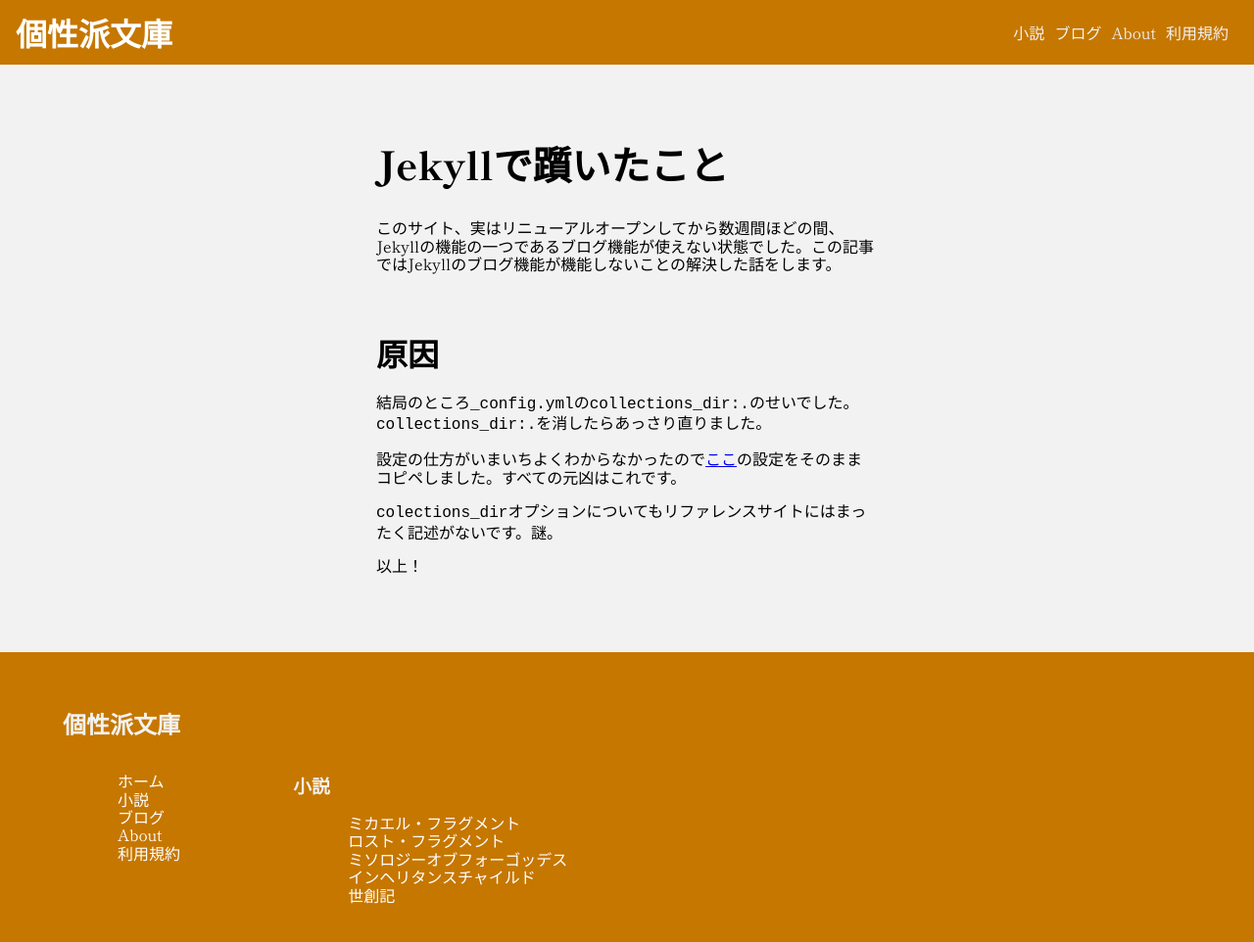
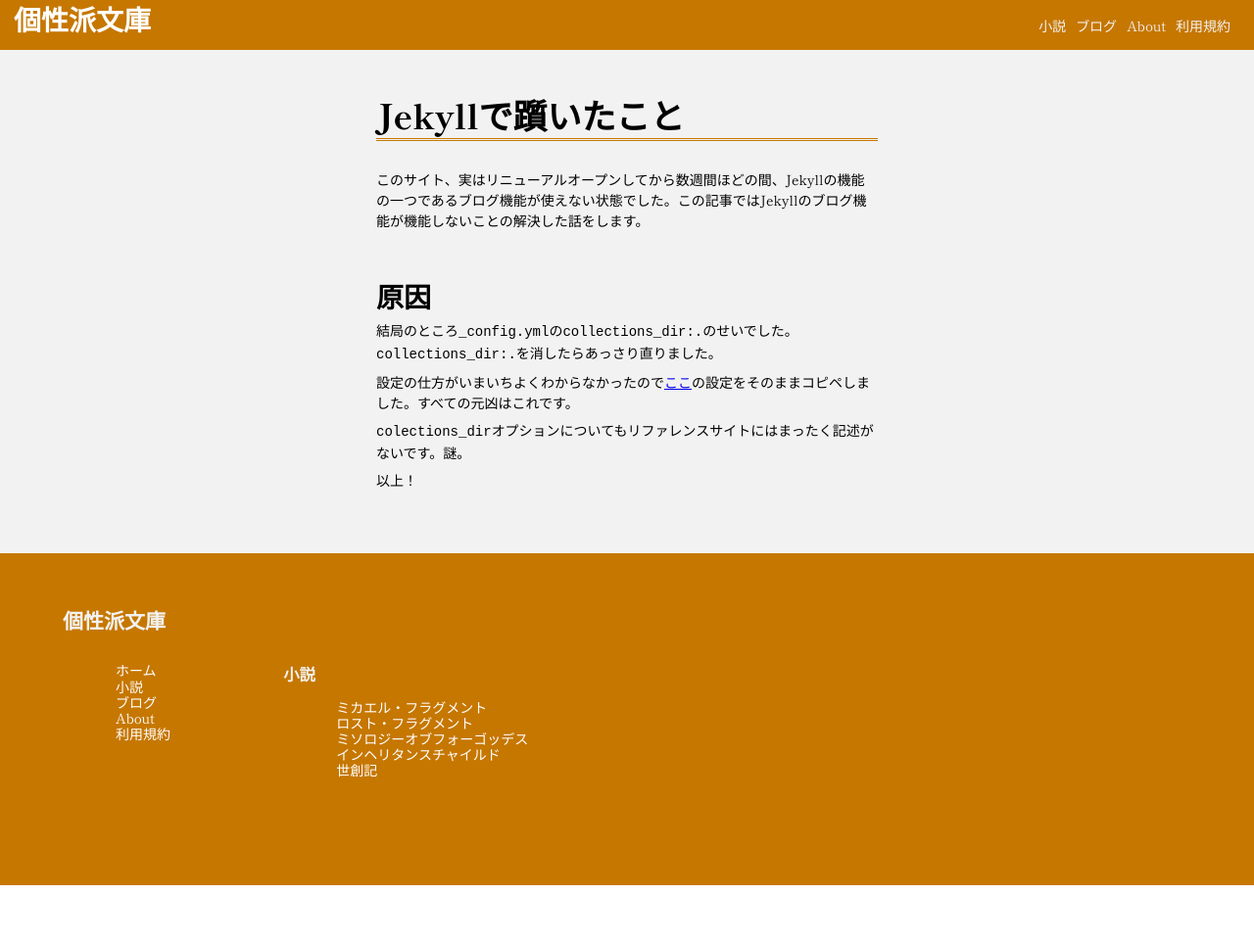
Before and after one commit to koseihabunnko/koseihabunnko.github.io, a Jekyll site: the page built from _posts/2022-12-03-jekyll-stumble.md, in a window 1280 px wide and 1035 px high. Shown: the top 962 px of the window at 98% size. Built offline with Jekyll 4.4.1, drawn with Linux system fonts in a browser that asks for light colours.

Commit message:
いろいろ修正

```diff
--- a/assets/css/main.css
+++ b/assets/css/main.css
@@ -5,6 +5,7 @@
   --background-color:#F3F2F2;
   --second-color:#c67700;
   --accent-color:#945400;
+  font-size: 10.5pt;
 }
 
 /*ヘッダー*/
@@ -12,7 +13,8 @@
   position: fixed;
   width: 100dvw;
   display: flex;
-  padding: 0.5em 1em;
+  padding: 0.25rem 1rem;
+  align-items: center;
   background-color: var(--second-color);
   top: 0;
   box-sizing: border-box;
@@ -20,15 +22,16 @@
 }
 
 .header__logo {
-  height: 1em;
-  line-height: 1em;
+  height: 2rem;
+  line-height: 1rem;
   color: white;
-  margin: auto auto auto 0;
+  margin: 0;
 }
 
 .header__logo-link{
   color: inherit;
   text-decoration: none;
+  font-size: 100%;
 }
 
 .header__menu-button{
@@ -64,16 +67,16 @@
 .header__dropdown-list {
   display: none;
   position: absolute;
-  right: 0.5em;
+  right: 0.5rem;
   background-color: var(--second-color);
   color: var(--second-color);
-  padding: 0.5em;
+  padding: 0.5rem;
   box-shadow: 0 0 10px 0 black;
 }
 
-.header__dropdown-list-item {
+.header__dropdown-list-irem {
   list-style: none;
-  margin-top: 0.25em;
+  margin-top: 0.25rem;
 }
 
 .header__item:hover .header__dropdown-list {
@@ -102,7 +105,7 @@
 }
 
 .section__body{
-  margin: 0.5em 0 0.5em 0.5em;
+  margin: 0.5rem 0 0.5rem 0.5rem;
 }
 
 .section__button{
@@ -132,9 +135,15 @@
   background-color: ;
 }
 
+.section{
+  width: 70%;
+  margin: 0 auto;
+  padding: 0;
+}
+
 .full-screen-section__title{
   width: 100%;
-  margin: 1em 0;
+  margin: 1rem 0;
 }
 
 .first-section{
@@ -146,7 +155,7 @@
 }
 
 .first-section__wrap{
-  padding: 1em;
+  padding: 1rem;
   color: #000000;
   text-shadow: 0 0 10px #ffffff;
   background-color: #f3f2f28a;
@@ -156,31 +165,51 @@
 }
 
 .first-section__body{
-  width: 12em;
+  width: 12rem;
 }
+
 
 .blog{
   padding: 5% 30%;
+  line-height: 1.5rem;
+}
+
+.blog p{
+  margin-top: 0.5rem;
+  margin-bottom: 0;
+}
+
+.blog>h1+p{
+  margin-top: 1rem;
 }
 
 .blog__title{
-  font-size: 2.5em;
+  font-size: 2.5rem;
+  border-bottom: 3px double var(--second-color);
+  height: 2.5rem;
 }
 
 .blog h1{
-  margin-top: 2em;
+  margin-top: 4rem;
+  margin-bottom: 0;
 }
 
 .blog h2{
-  margin-top: 2em;
+  margin-top: 3rem;
+}
+
+.blog img{
+  width: 100%;
 }
 
 .post-list{
-  padding-left: 2em;
+  padding-left: 0;
 }
 
 .post-list__item{
-  list-style: none;}
+  list-style: none;
+  margin: 2rem 0;
+}
 .post-list__time{
   display: inline;
 }
@@ -196,6 +225,7 @@
 }
 
 .post-list__excerpt{
+  margin-top: 0.5rem;
 }
 
 
@@ -210,19 +240,19 @@
 .slider__item{
   scroll-snap-align: start;
   flex-shrink: 0;
-  margin: 0.5em;
+  margin: 0.5rem;
 }
 
 .card{
-  width: 20em;
-  padding: 0.5em;
+  width: 20rem;
+  padding: 0.5rem;
   background-color: var(--background-color);
   position: relative;
 }
 
 .card__title{
   text-align: center;
-  margin: 0.75em auto;
+  margin: 0.75rem auto;
 }
 
 .card__author{
@@ -233,18 +263,19 @@
   height: 70%;
   overflow: hidden;
   text-overflow: ellipsis;
-  margin: 0.75em auto;
+  margin: 0.75rem auto;
+  line-height: 1.5rem;
 }
 
 .card__button{
   position: absolute;
-  right: 0.5em;
-  bottom: 0.5em;
+  right: 0.5rem;
+  bottom: 0.5rem;
 }
 
 .button{
   display: block;
-  padding: 0.5em 1em;
+  padding: 0.5rem 1rem;
   background-color: #945400;
   color: var(--background-color);
   text-decoration: none;
@@ -276,7 +307,7 @@
 
 .footer-list__item {
   list-style: none;
-  margin-left: 1em;
+  margin-left: 1rem;
 }
 
 .footer-list__link {
@@ -332,7 +363,7 @@
     padding: 0;
   }
   .post-list__item{
-    margin-top: 3em;
+    margin-top: 3rem;
   }
   .post-list__item:first-child{
     margin-top: 0;
```
